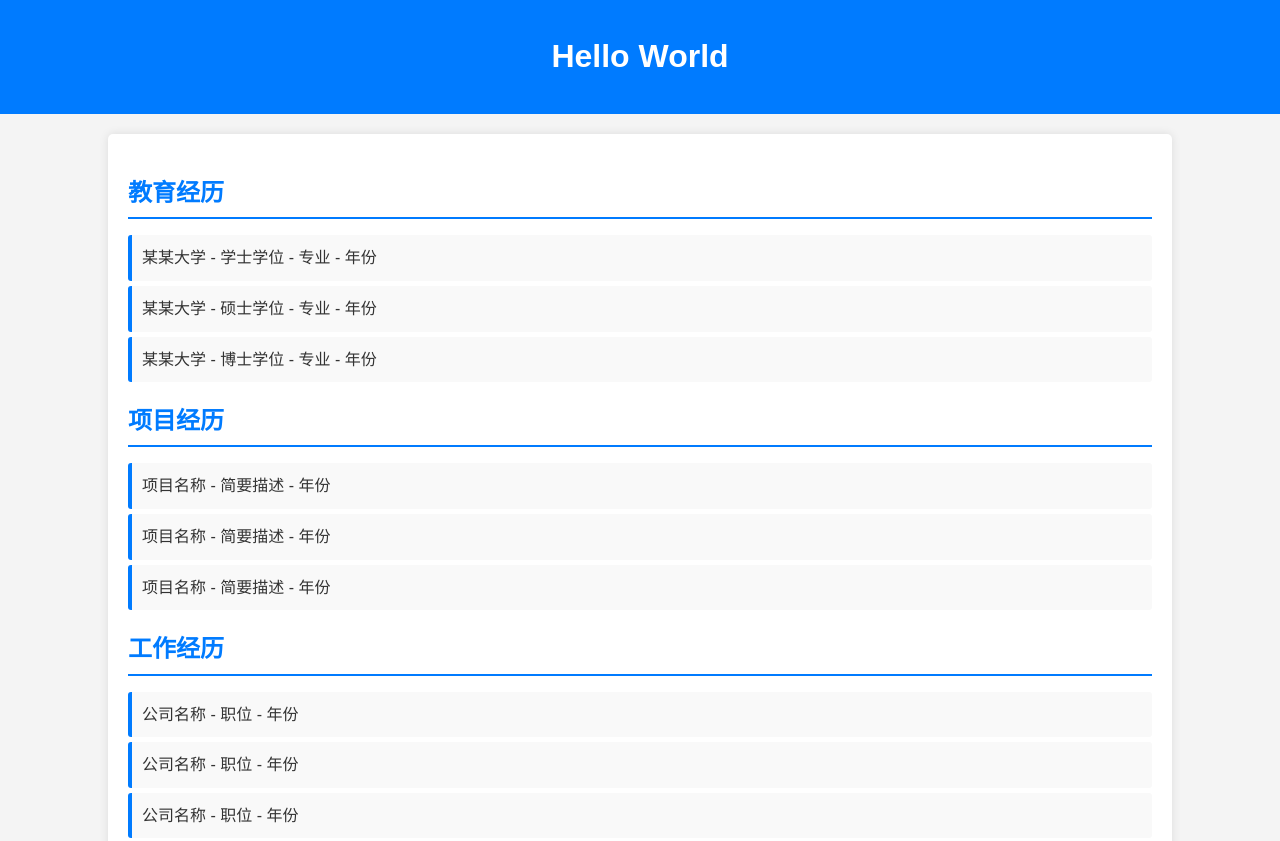
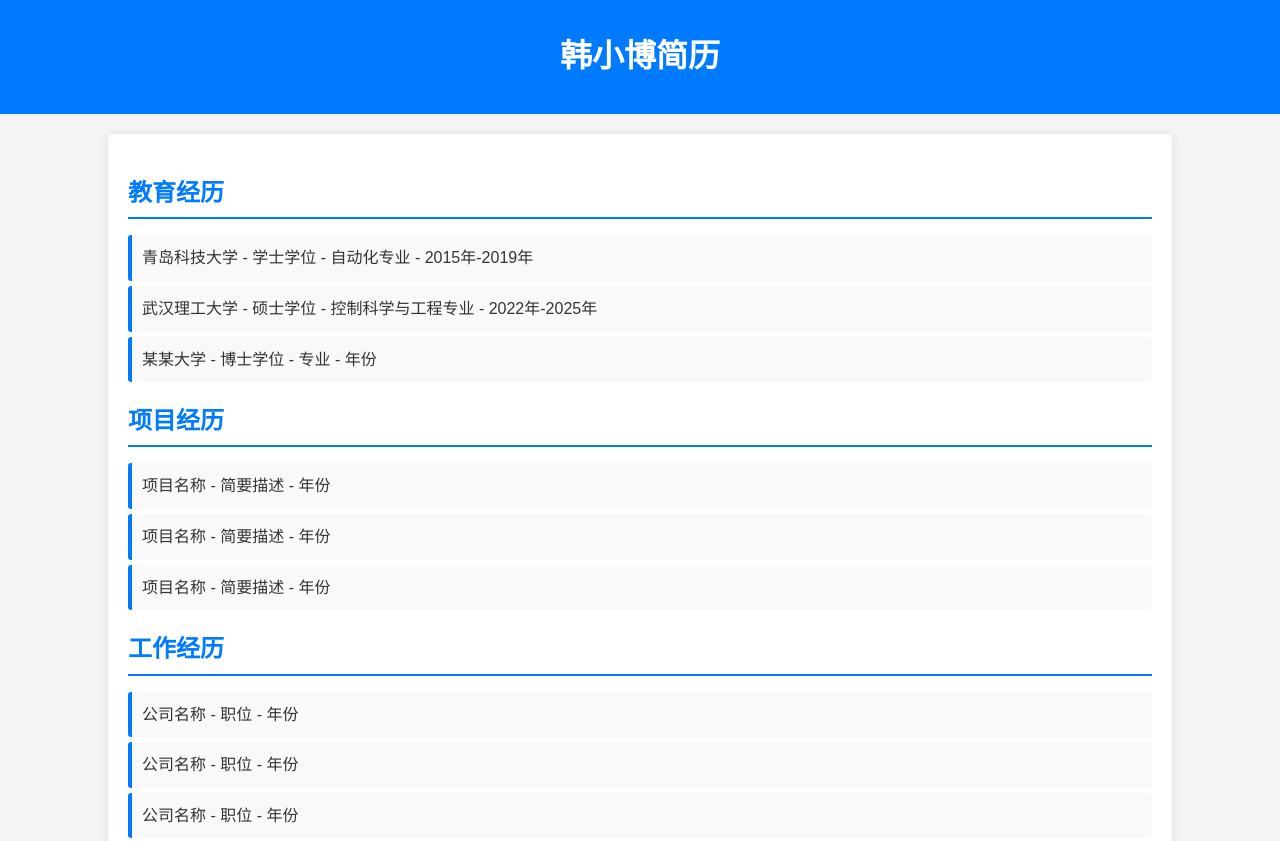
Before and after one commit to HXB-1997/HXB-1997.github.io, a plain HTML site: page index.html in a window 1280 px wide. Shown: the top 841 px of the page. Drawn offline with Linux system fonts and the light colour scheme.

Commit message:
Update index.html

```diff
--- a/index.html
+++ b/index.html
@@ -53,15 +53,15 @@
 </head>
 <body>
     <header>
-        <h1>Hello World</h1>
+        <h1>韩小博简历</h1>
     </header>
 
     <div class="container">
         <section>
             <h2>教育经历</h2>
             <ul>
-                <li>某某大学 - 学士学位 - 专业 - 年份</li>
-                <li>某某大学 - 硕士学位 - 专业 - 年份</li>
+                <li>青岛科技大学 - 学士学位 - 自动化专业 - 2015年-2019年</li>
+                <li>武汉理工大学 - 硕士学位 - 控制科学与工程专业 - 2022年-2025年</li>
                 <li>某某大学 - 博士学位 - 专业 - 年份</li>
             </ul>
         </section>
```
